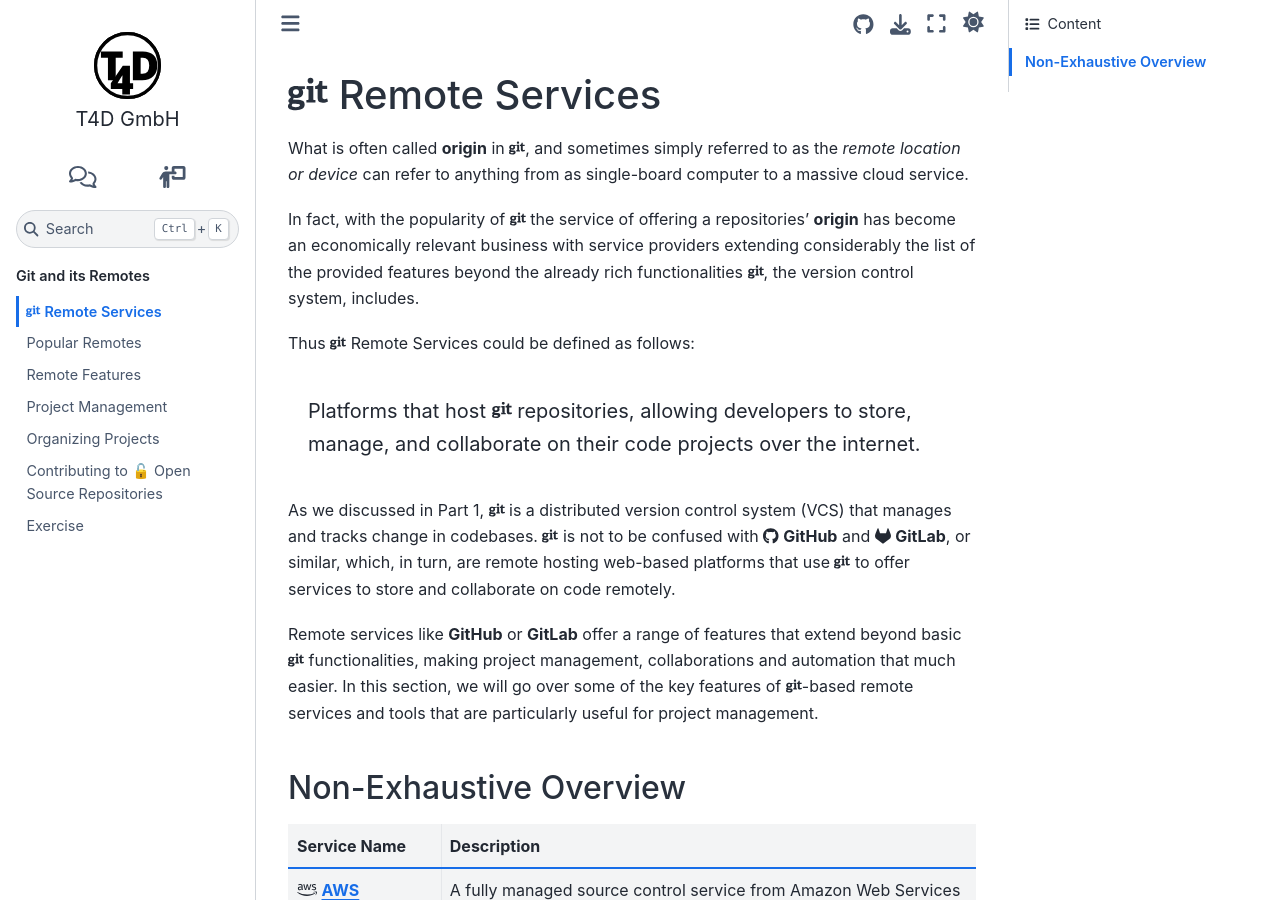
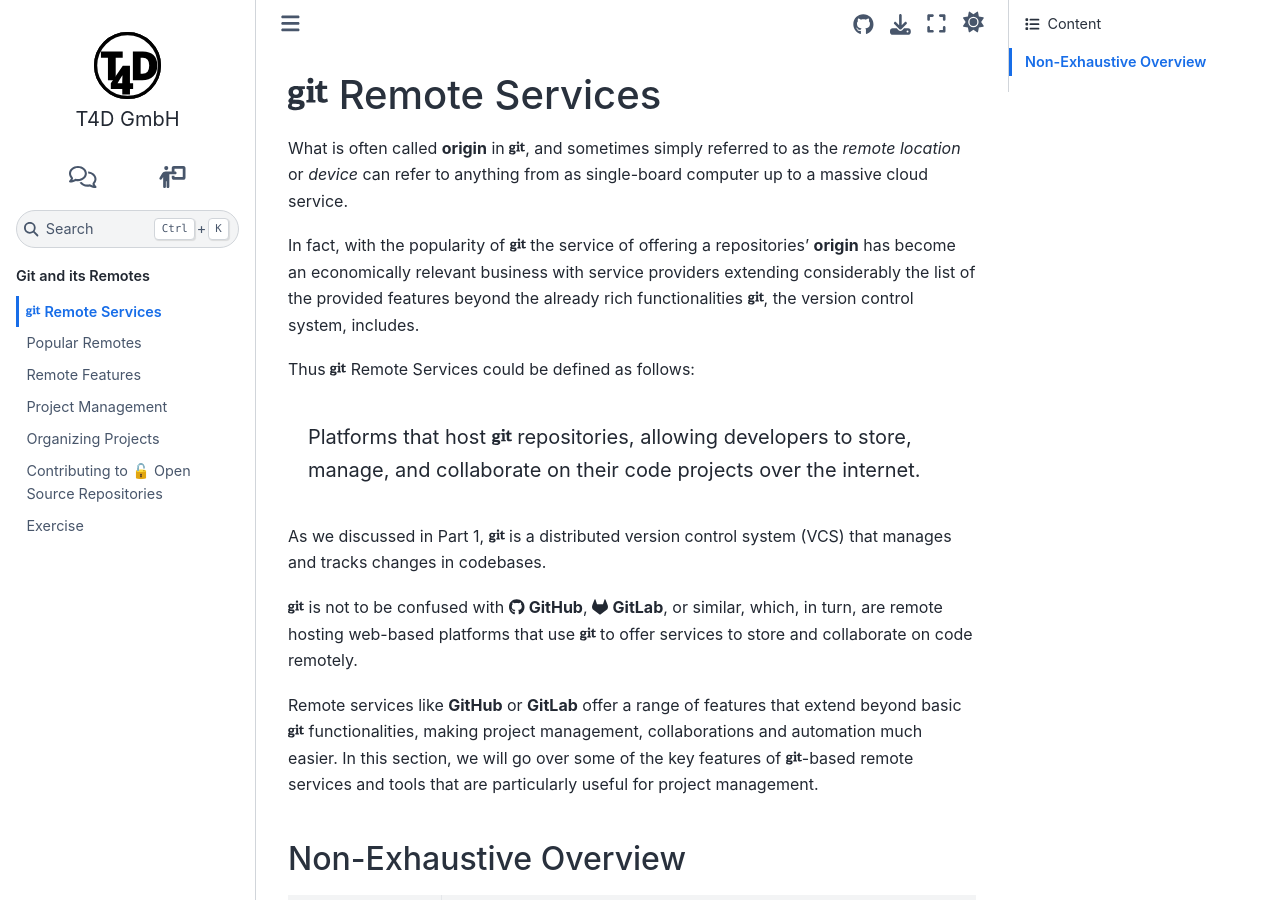
Before and after one commit to t4d-gmbh/git-and-its-remotes, a Sphinx documentation site: the page built from source/content/remote_services/index.md, in a window 1280 px wide and 900 px high. Built offline with Sphinx 7.4.7 and the Sphinx Book theme 1.1.4, drawn with Linux system fonts in a browser that asks for light colours; the version number could not be read and is left out.

Commit message:
styling and formulation

````diff
--- a/source/content/remote_services/index.md
+++ b/source/content/remote_services/index.md
@@ -1,7 +1,7 @@
 # <i class="fab fa-git"></i> Remote Services
 
 {% if page %}
-What is often called **origin** in <i class="fab fa-git"></i>, and sometimes simply referred to as the _remote location or device_ can refer to anything from as single-board computer to a massive cloud service.
+What is often called **origin** in <i class="fab fa-git"></i>, and sometimes simply referred to as the _remote location_ or _device_ can refer to anything from as single-board computer up to a massive cloud service.
 
 In fact, with the popularity of <i class="fab fa-git"></i> the service of offering a repositories' **origin** has become an economically relevant business with service providers extending considerably the list of the provided features beyond the already rich functionalities <i class="fab fa-git"></i>, the version control system, includes.
 
@@ -12,16 +12,17 @@
 Platforms that host <i class="fab fa-git"></i> repositories, allowing developers to store, manage, and collaborate on their code projects over the internet.
 ```
 {% if page %}
-As we discussed in Part 1, <i class="fab fa-git"></i> is a distributed version control system (VCS) that manages and tracks change in codebases.
-<i class="fab fa-git"></i> is not to be confused with <i class="fab fa-github"></i> **GitHub** and <i class="fab fa-gitlab"></i> **GitLab**, or similar, which, in turn, are remote hosting web-based platforms that use <i class="fab fa-git"></i> to offer services to store and collaborate on code remotely.
+As we discussed in Part 1, <i class="fab fa-git"></i> is a distributed version control system (VCS) that manages and tracks changes in codebases.
 
-Remote services like **GitHub** or **GitLab** offer a range of features that extend beyond basic <i class="fab fa-git"></i> functionalities, making project management, collaborations and automation that much easier.
+<i class="fab fa-git"></i> is not to be confused with <i class="fab fa-github"></i> **GitHub**, <i class="fab fa-gitlab"></i> **GitLab**, or similar, which, in turn, are remote hosting web-based platforms that use <i class="fab fa-git"></i> to offer services to store and collaborate on code remotely.
+
+Remote services like **GitHub** or **GitLab** offer a range of features that extend beyond basic <i class="fab fa-git"></i> functionalities, making project management, collaborations and automation much easier.
 In this section, we will go over some of the key features of <i class="fab fa-git"></i>-based remote services and tools that are particularly useful for project management.
 {% else %}
 
 :::{card} <i class="fab fa-git"></i> <strong>≠</strong> remote services, like <i class="fab fa-github"></i> **GitHub** or <i class="fab fa-gitlab"></i> **GitLab**
 
-> <i class="fab fa-git"></i> = version control system (VCS) to manage and track coding changes
+> <i class="fab fa-git"></i> = version control system (VCS) to manage and track code changes
 
 > <i class="fab fa-git"></i>-based remote services (e.g. **GitHub**, **GitLab**) = web-based platforms that **offer additional features** to store and facilitate collaborative coding projects, extending tools offered by <i class="fab fa-git"></i>.
 :::
````
